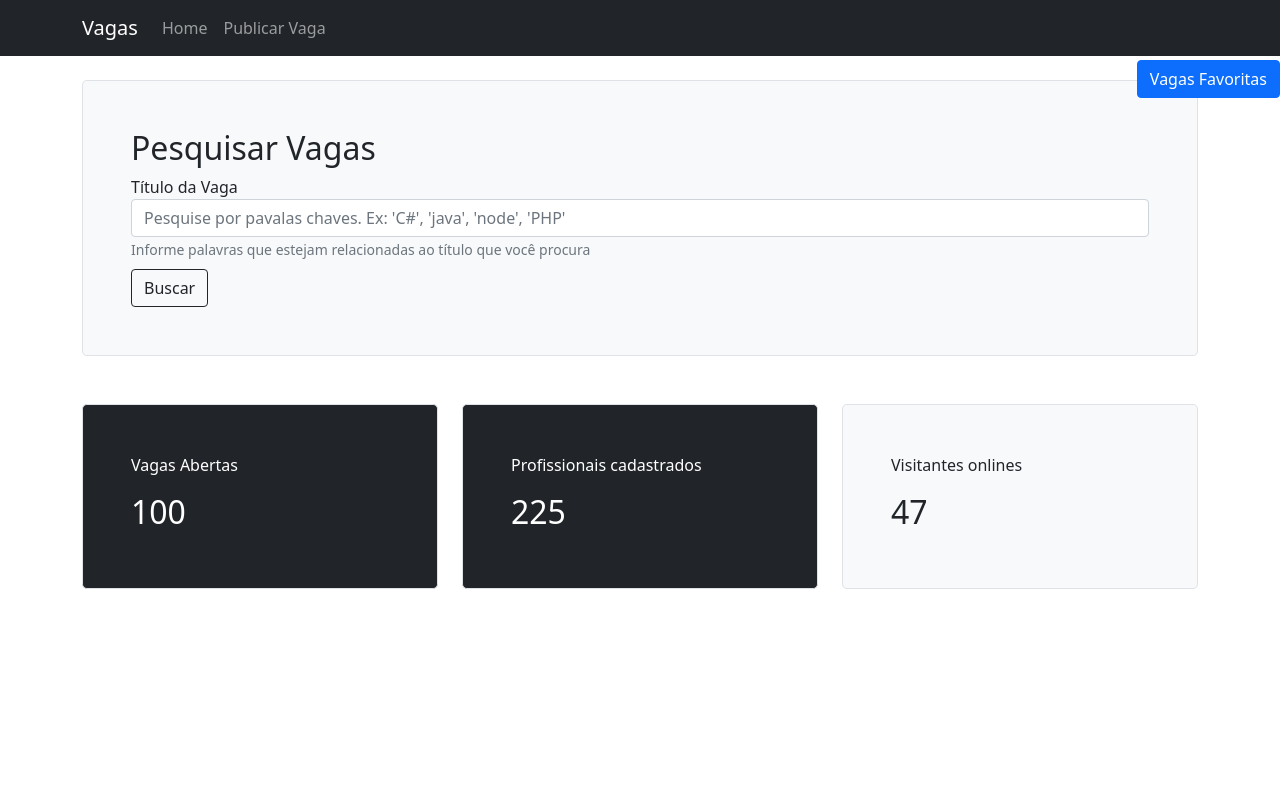
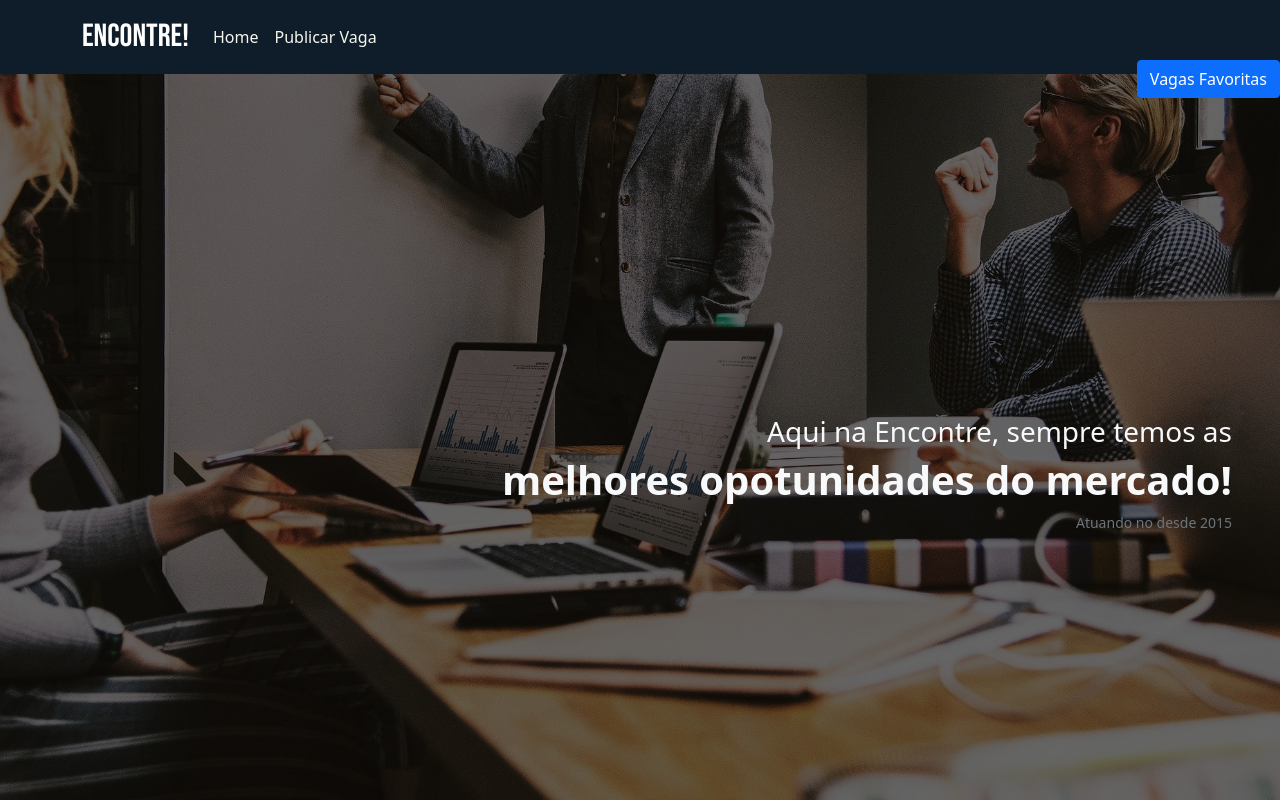
Before and after one commit to Jhonatan-Azevedo/Vagas, a Vue app: page / in a window 1280 px wide. Shown: the top 800 px of the page. Built offline with nearby package versions, Linux system fonts and the light colour scheme.

Commit message:
ADD: criando comp banner

```diff
--- a/public/index.html
+++ b/public/index.html
@@ -6,6 +6,10 @@
   <meta http-equiv="X-UA-Compatible" content="IE=edge">
   <meta name="viewport" content="width=device-width,initial-scale=1.0">
   <link rel="icon" href="<%= BASE_URL %>favicon.ico">
+
+  <link rel="preconnect" href="https://fonts.googleapis.com">
+  <link rel="preconnect" href="https://fonts.gstatic.com" crossorigin>
+  <link href="https://fonts.googleapis.com/css2?family=Bebas+Neue&display=swap" rel="stylesheet">
   <title>
     <%= htmlWebpackPlugin.options.title %>
   </title>
--- a/src/App.vue
+++ b/src/App.vue
@@ -47,4 +47,14 @@ export default {
 </script>
 
 <style>
+#app {
+  overflow-x: hidden;
+}
+.cores {
+  background: #0f1d2b;
+  background: #17456b;
+  background: #419fb7;
+  background: #f5f6ee;
+  background: #ffb000;
+}
 </style>
--- /dev/null
+++ b/src/components/comuns/BannerCard.vue
@@ -0,0 +1,34 @@
+<template>
+  <section id="banner">
+    <div
+      id="fundo"
+      class="d-flex flex-column justify-content-center align-items-end px-5"
+    >
+      <h3 class="text-light">Aqui na Encontre, sempre temos as</h3>
+      <h1 class="text-light fw-bold">melhores opotunidades do mercado!</h1>
+      <div class="small text-secondary">Atuando no desde 2015</div>
+    </div>
+  </section>
+</template>
+
+<script>
+export default {
+  name: "BannerCard",
+};
+</script>
+
+<style scoped>
+#banner {
+  width: 100%;
+  height: 100vh;
+  background-image: url("./../../assets/banner_principal.jpg");
+  background-size: cover;
+  background-position: center;
+}
+
+#fundo {
+  width: 100%;
+  height: 100%;
+  background: rgba(0, 0, 0, 0.6);
+}
+</style>
--- a/src/components/layouts/TopoPadrao.vue
+++ b/src/components/layouts/TopoPadrao.vue
@@ -1,7 +1,7 @@
 <template>
-  <nav class="navbar navbar-expand-lg navbar-dark bg-dark">
+  <nav class="navbar navbar-expand-lg navbar-dark">
     <div class="container">
-      <a class="navbar-brand" href="#">Vagas</a>
+      <a id="title-nav" class="navbar-brand" href="#">Encontre!</a>
       <button
         class="navbar-toggler"
         type="button"
@@ -42,4 +42,20 @@ export default {
 </script>
 
 <style>
+nav {
+  background-color: #0f1d2b;
+}
+
+#title-nav {
+  font-family: "Bebas Neue", cursive;
+  font-size: 32px;
+}
+
+.nav-link {
+  color: #f5f6ee !important;
+}
+
+.nav-link:hover {
+  color: #cfcfcf !important;
+}
 </style>
--- a/src/components/views/HomeVagas.vue
+++ b/src/components/views/HomeVagas.vue
@@ -1,7 +1,14 @@
 <template>
   <div>
+    <div class="">
+      <div class="row">
+        <div class="col">
+          <BannerCard />
+        </div>
+      </div>
+      <!-- Start - PesquisarVaga -->
+
       <div class="container py-4">
-      <!-- Start - PesquisarVaga -->
         <div class="row">
           <div class="col">
             <PesquisarVaga />
@@ -42,9 +49,11 @@
         <!-- End - IndicadorDados -->
       </div>
     </div>
+  </div>
 </template>
 
 <script>
+import BannerCard from "@/components/comuns/BannerCard.vue";
 import IndicadorDados from "@/components/comuns/IndicadorDados.vue";
 import ListaVagas from "@/components/comuns/ListaVagas.vue";
 import PesquisarVaga from "@/components/comuns/PesquisarVaga.vue";
@@ -53,6 +62,7 @@ export default {
   name: "HomeVagas",
 
   components: {
+    BannerCard,
     IndicadorDados,
     ListaVagas,
     PesquisarVaga,
```
Also changed, not shown: src/components/HelloWorld.vue (deleted, +0 -11 lines), src/assets/banner_principal.jpg (added), src/assets/logo.png (deleted). Lines whose indentation alone changed are shown as unchanged.
